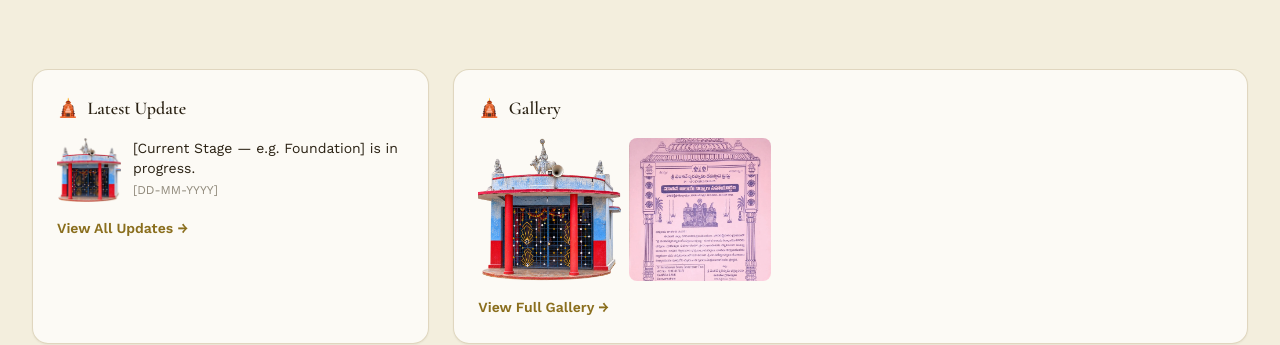
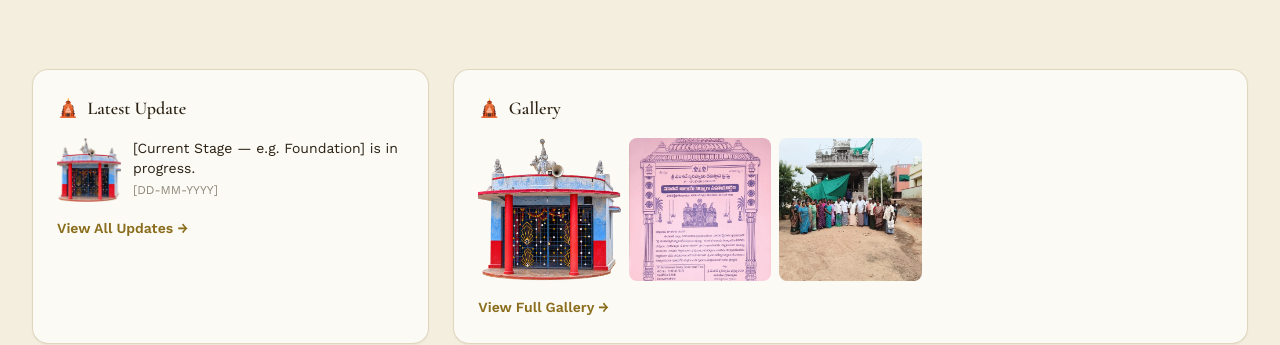
Before and after one commit to munisaidivith19-sketch/POLIREDDYPALEM-TEMPLE, a React (Vite) app: page / in a window 1280 px wide. Shown: the part 1340-1685 px from the top of the page. Built offline with nearby package versions, Linux system fonts and the light colour scheme.

Commit message:
Add new gallery image for 'ashthi'

```diff
--- a/src/data/contact.ts
+++ b/src/data/contact.ts
@@ -54,6 +54,7 @@ export interface GalleryImage {
 export const galleryImages: GalleryImage[] = [
   { src: "/images/temple/old-temple/oldtemple.webp", category: 'Old Temple', caption: 'Old temple photograph' },
   { src: "/images/temple/gallery/pamplate.webp", category: 'Template', caption: '[Template photograph]' },
+  { src: "/images/temple/gallery/ashthi.webp", category: 'Template', caption: '[Template photograph]' },
   //{ src: null, category: 'Latest Updates', caption: '[Latest update photograph]' },
   //{ src: null, category: 'Festivals', caption: '[Festival photograph]' },
   //{ src: null, category: 'Temple Events', caption: '[Event photograph]' },
```
